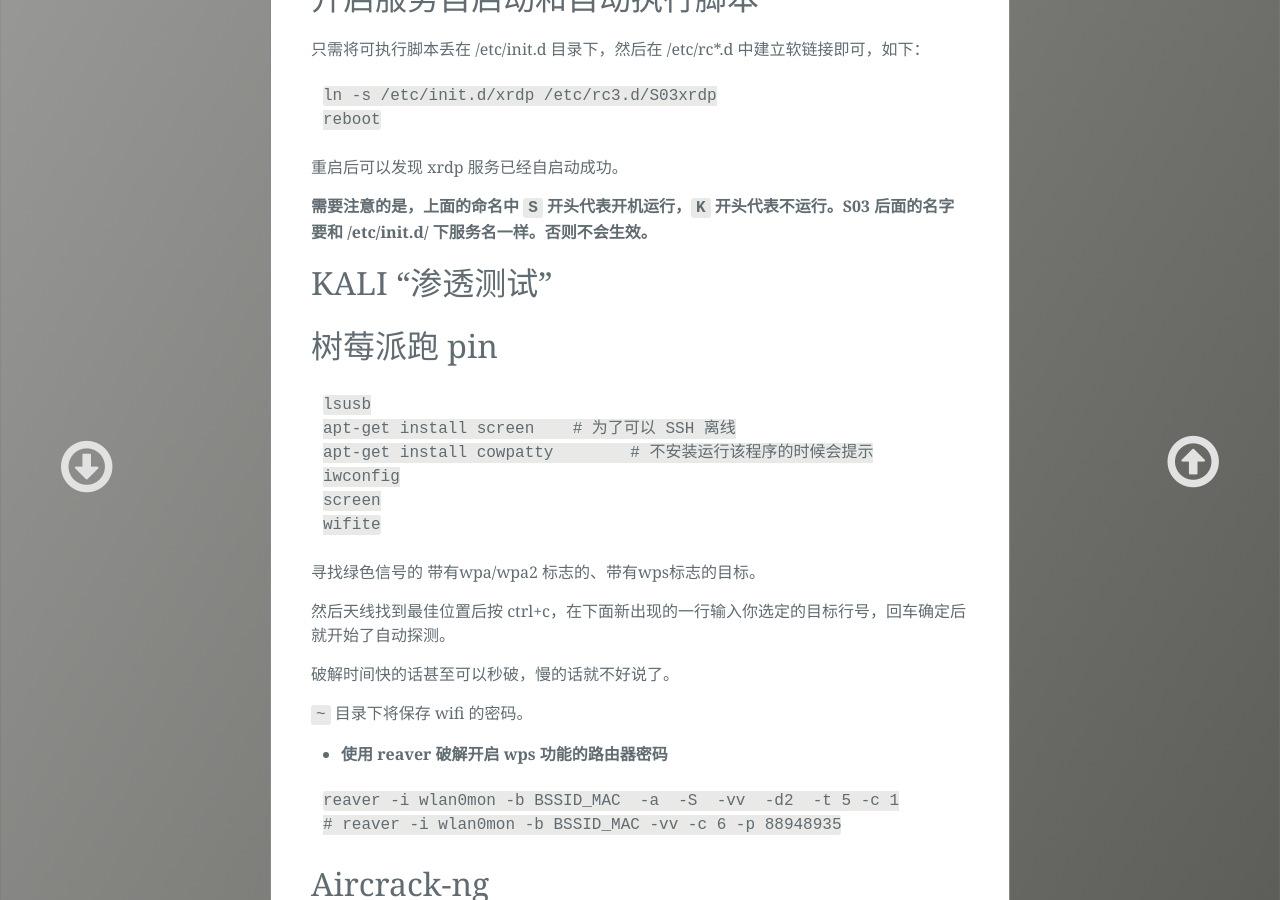
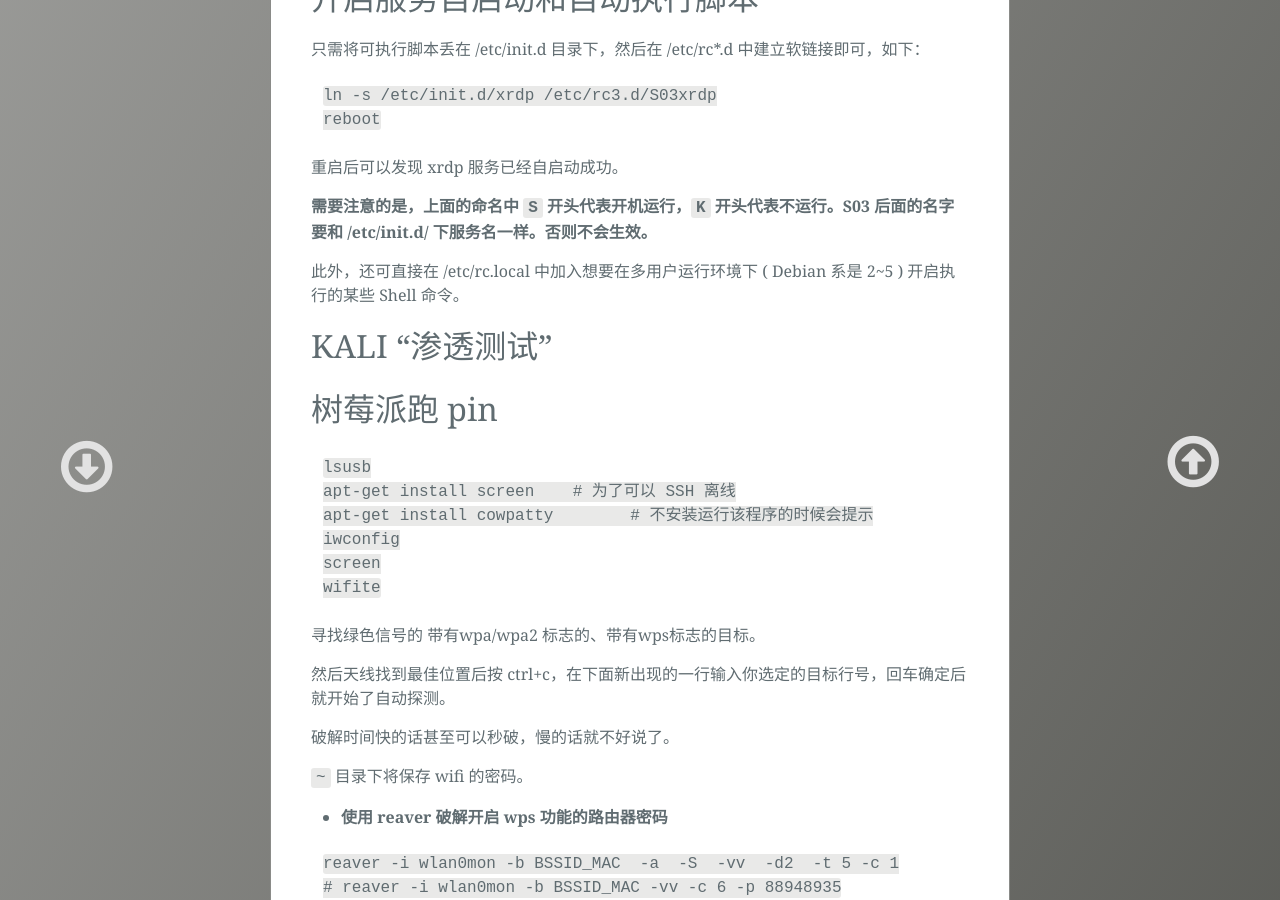
Before and after one commit to light-shadow/ckwongloy.github.io, a Jekyll site: the page built from _posts/2015-11-22-Kali-On-Raspberry.md, in a window 1280 px wide and 900 px high, scrolled down 4780 px. Built offline with Jekyll 4.4.1, drawn with Linux system fonts in a browser that asks for light colours; Markdown is read by kramdown in place of the engine named in the settings.

Commit message:
adding a little

```diff
--- a/_posts/2015-11-22-Kali-On-Raspberry.md
+++ b/_posts/2015-11-22-Kali-On-Raspberry.md
@@ -225,6 +225,8 @@
 
 **需要注意的是，上面的命名中 `S` 开头代表开机运行，`K` 开头代表不运行。S03 后面的名字要和 /etc/init.d/ 下服务名一样。否则不会生效。**
 
+此外，还可直接在 /etc/rc.local 中加入想要在多用户运行环境下 ( Debian 系是 2~5 ) 开启执行的某些 Shell 命令。
+
 KALI "渗透测试"
 -
 
```
Also changed, not shown: _posts/2015-11-08-Linux-Nginx-PHP-MySQL-Apache.md (+1 -0 lines).
